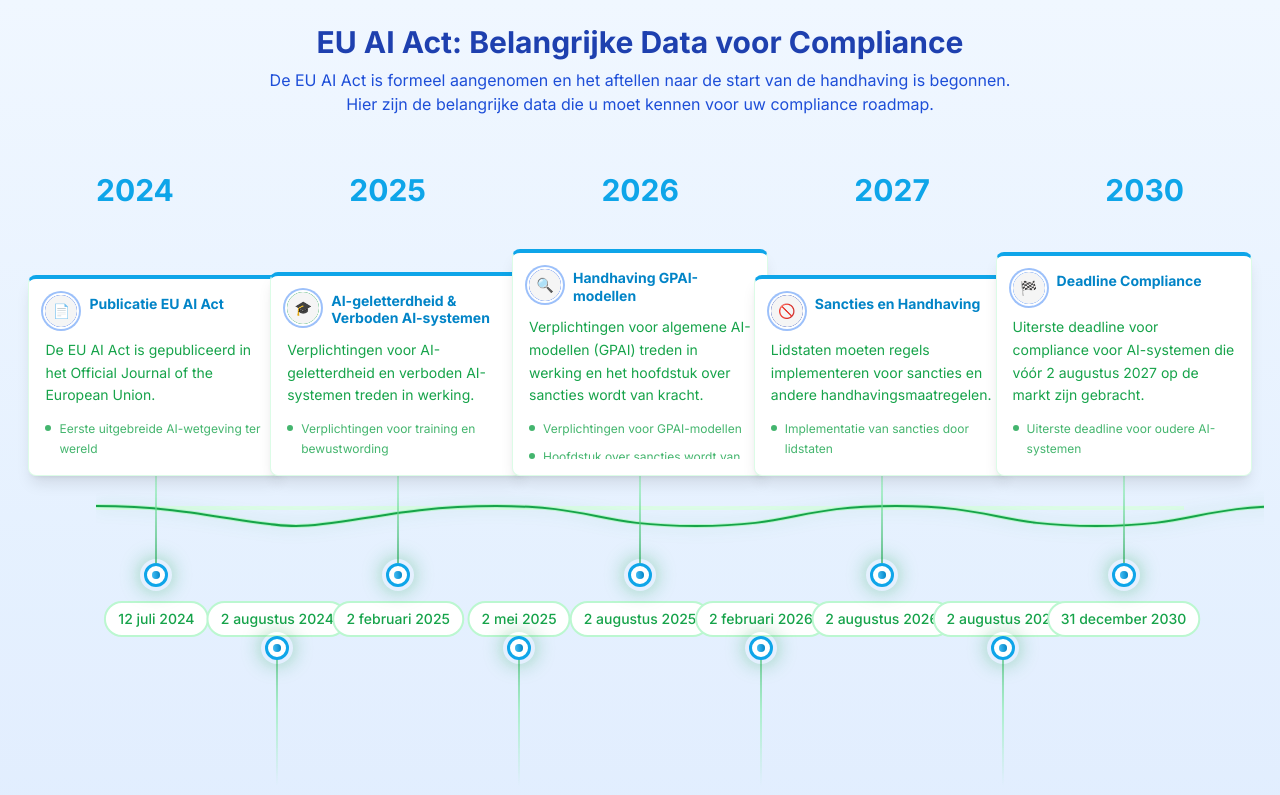
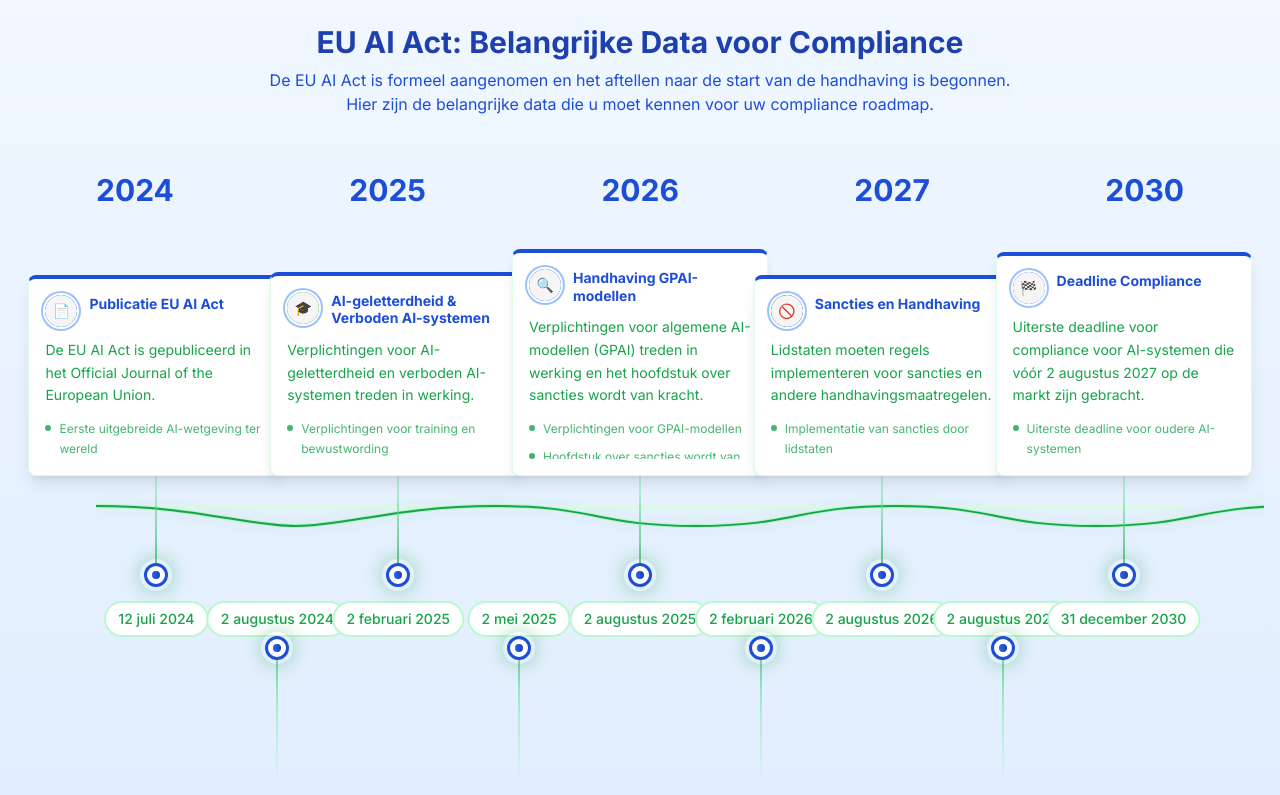
Before and after one commit to chefsprojects/AI-Act-Tijdlijn-PWN, a Next.js app: page / in a window 1280 px wide. Shown: the top 795 px of the page. Built offline with nearby package versions, Linux system fonts and the light colour scheme.

Commit message:
fix: rebuild project with clean cache

```diff
--- a/components/timeline/Timeline.tsx
+++ b/components/timeline/Timeline.tsx
@@ -57,7 +57,7 @@ export function Timeline({ items, className }: TimelineProps) {
           <div className="flex justify-between mb-12 px-16">
             {years.map((year) => (
               <div key={year} className="flex flex-col items-center">
-                <div className="text-3xl font-bold text-sky-500">{year}</div>
+                <div className="text-3xl font-bold text-blue-700">{year}</div>
               </div>
             ))}
           </div>
@@ -108,12 +108,12 @@ export function Timeline({ items, className }: TimelineProps) {
                     title={`Klik voor meer details over ${item.title}`}
                   >
                     {/* Marker outer ring met animatie */}
-                    <div className="absolute inset-0 rounded-full border-[3px] border-sky-500 bg-white
+                    <div className="absolute inset-0 rounded-full border-[3px] border-blue-700 bg-white
                       after:absolute after:inset-[-2px] after:rounded-full after:border-2 after:border-green-200 after:animate-ping"></div>
                     {/* Marker inner dot met pulse effect */}
-                    <div className="absolute inset-2 rounded-full bg-gradient-to-r from-sky-400 to-sky-600 shadow-inner">
+                    <div className="absolute inset-2 rounded-full bg-gradient-to-r from-blue-600 to-blue-800 shadow-inner">
                       <div className={cn(
-                        "absolute inset-0 rounded-full bg-gradient-to-r from-sky-300 to-sky-500 animate-pulse",
+                        "absolute inset-0 rounded-full bg-gradient-to-r from-blue-500 to-blue-700 animate-pulse",
                         activeItem === item.id ? "opacity-100" : "opacity-0"
                       )}></div>
                     </div>
@@ -156,8 +156,8 @@ export function Timeline({ items, className }: TimelineProps) {
                     "absolute w-64 bg-white rounded-lg shadow-lg border border-green-100 p-4 left-1/2 transform -translate-x-1/2 transition-all duration-300",
                     "hover:shadow-[0_10px_40px_-15px_rgba(22,163,74,0.3)]",
                     index % 2 === 0
-                      ? "bottom-[380px] border-t-4 border-t-sky-500"
-                      : "top-[480px] border-b-4 border-b-sky-500", // Aangepast voor meer ruimte
+                      ? "bottom-[380px] border-t-4 border-t-blue-700"
+                      : "top-[480px] border-b-4 border-b-blue-700", // Aangepast voor meer ruimte
                     activeItem === item.id
                       ? "scale-105 z-20 shadow-[0_15px_50px_-12px_rgba(22,163,74,0.4)]"
                       : "hover:scale-[1.02]"
@@ -167,7 +167,7 @@ export function Timeline({ items, className }: TimelineProps) {
                     <div className="flex items-start gap-3 mb-3">
                       <Avatar className={cn(
                         "h-8 w-8 ring-2 ring-offset-2",
-                        item.iconColor || "bg-sky-500 ring-sky-100"
+                        item.iconColor || "bg-blue-700 ring-blue-100"
                       )}>
                         {item.icon ? (
                           <AvatarImage src={item.icon} alt={item.title} />
@@ -178,7 +178,7 @@ export function Timeline({ items, className }: TimelineProps) {
                         )}
                       </Avatar>
                       <div>
-                        <h3 className="text-sm font-bold text-sky-600 leading-tight">{item.title}</h3>
+                        <h3 className="text-sm font-bold text-blue-700 leading-tight">{item.title}</h3>
                       </div>
                     </div>
 
@@ -213,7 +213,7 @@ export function Timeline({ items, className }: TimelineProps) {
 
           {/* PWN Logo naast de onderste kaart */}
           <div className="absolute right-0 top-[780px] opacity-100 w-28 h-auto z-30 -mr-4">
-            <div className="bg-white p-2 rounded-lg shadow-md border border-sky-100">
+            <div className="bg-white p-2 rounded-lg shadow-md border border-blue-100">
               <Image
                 src="/logo pwn.png"
                 alt="PWN Logo"
--- a/package.json
+++ b/package.json
@@ -33,6 +33,6 @@
     "@types/react-dom": "^18",
     "eslint": "^8",
     "eslint-config-next": "14.1.0",
-    "typescript": "^5"
+    "typescript": "5.8.2"
   }
 }
```
Also changed, not shown: 1 other file (tests, documents, lock files or other folders).
